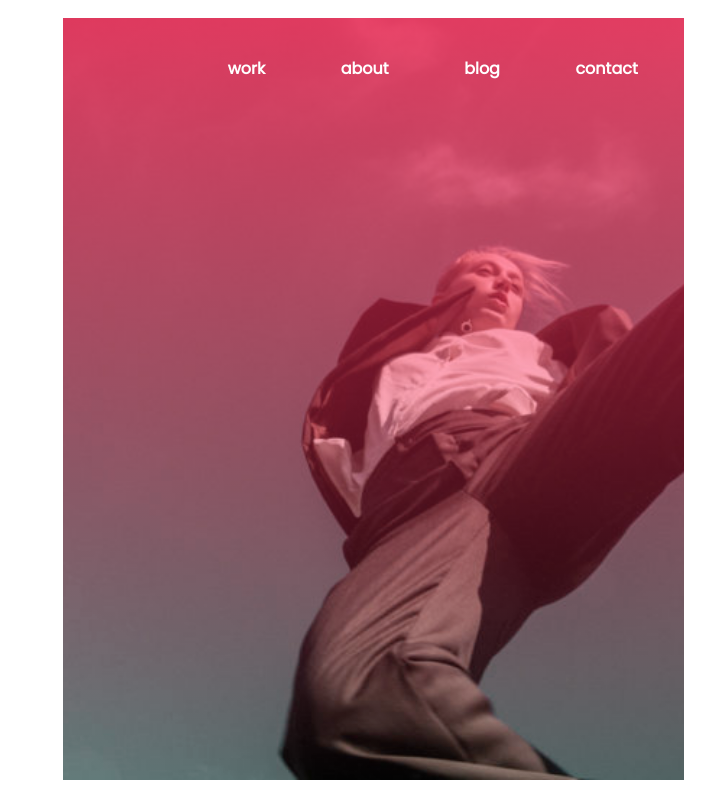
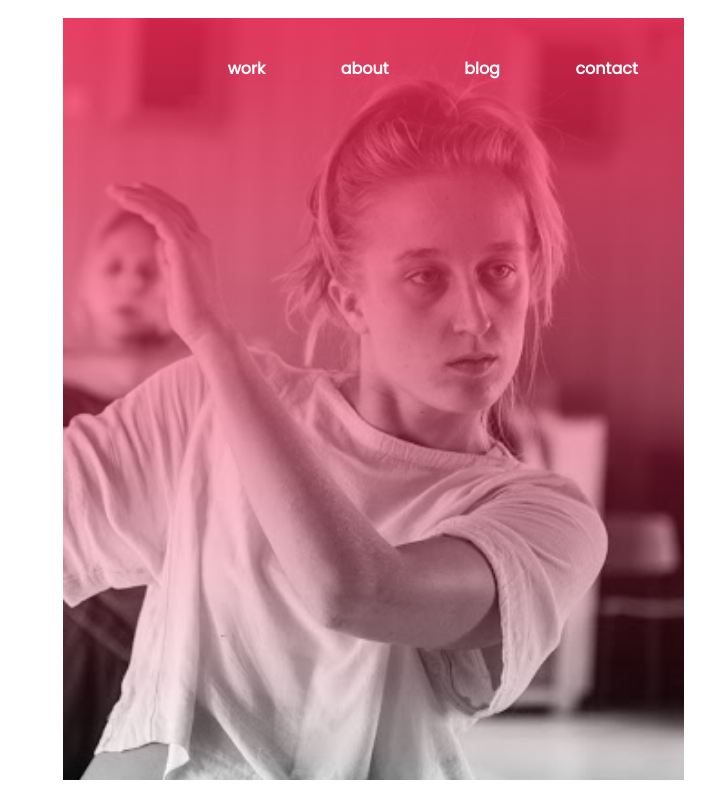
Before and after one commit to pmatic/firinger, a plain HTML site: page index.html in a window 1280 px wide. Shown: the top 800 px of the page, 578-1280 px from the left. Drawn offline with nearby package versions, Linux system fonts and the light colour scheme.

Commit message:
Update index.css

```diff
--- a/index.css
+++ b/index.css
@@ -164,7 +164,7 @@ header table {
 #rightImage {
     width:100%;
     height:95vh;
-    background:linear-gradient(0deg,rgba(255, 0, 0, 0),rgba(2255, 44, 90, 0.8)),url("https://raw.githubusercontent.com/pmatic/firinger/main/megi/Margareta-Firinger-790x527.jpg") center center;
+    background:linear-gradient(0deg,rgba(255, 0, 0, 0),rgba(2255, 44, 90, 0.8)),url("https://raw.githubusercontent.com/pmatic/firinger/main/megi/unnamed.jpg") center center;
     background-size:cover;
     background-repeat:no-repeat;
 }
```
